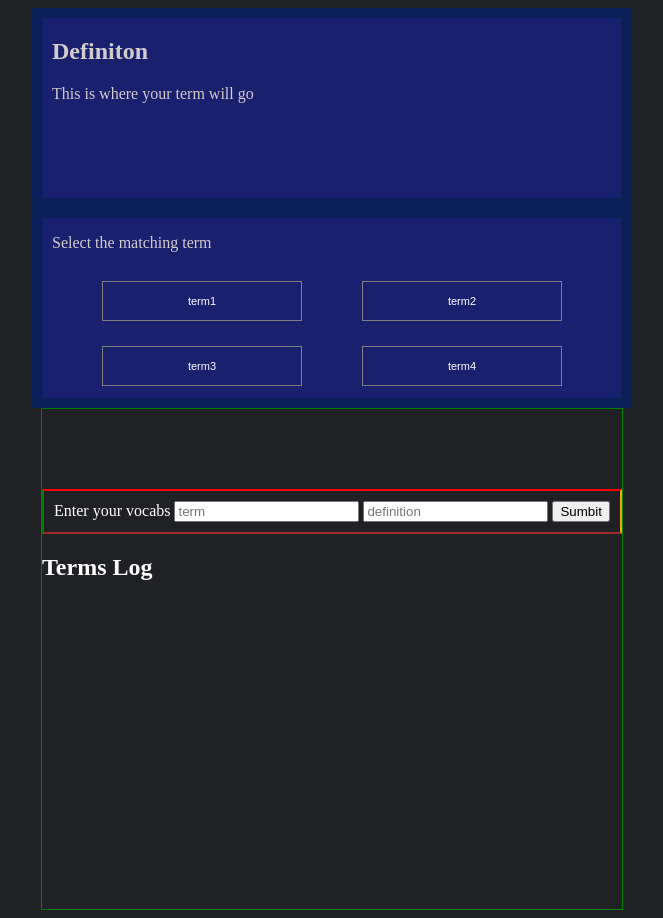
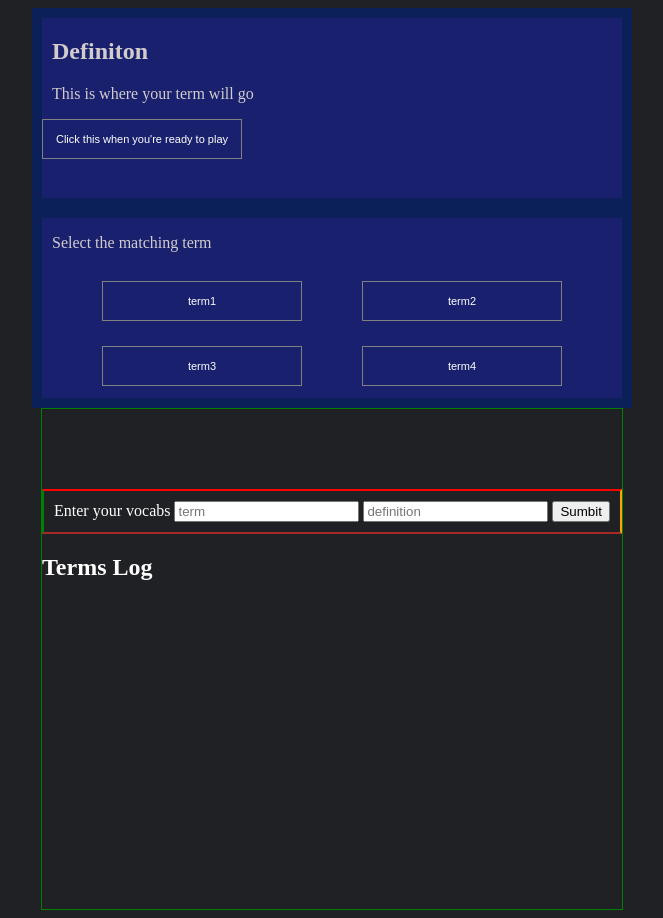
Before and after one commit to olafnub/quiz-learn-cards, a plain HTML site: page chapter_12.html in a window 1280 px wide. Shown: the whole page, without its empty margins (308-971 px from the left). Drawn offline with Linux system fonts and the light colour scheme.

Commit message:
Create button for ready to play

```diff
--- a/chapter_12.html
+++ b/chapter_12.html
@@ -13,6 +13,7 @@
         <div class="top-card">
             <h2>Definiton</h2>
             <p id="definition">This is where your term will go</p>
+            <button id="readyBtn">Click this when you're ready to play</button>
         </div>
 
         <div class="bottom-card">
```
